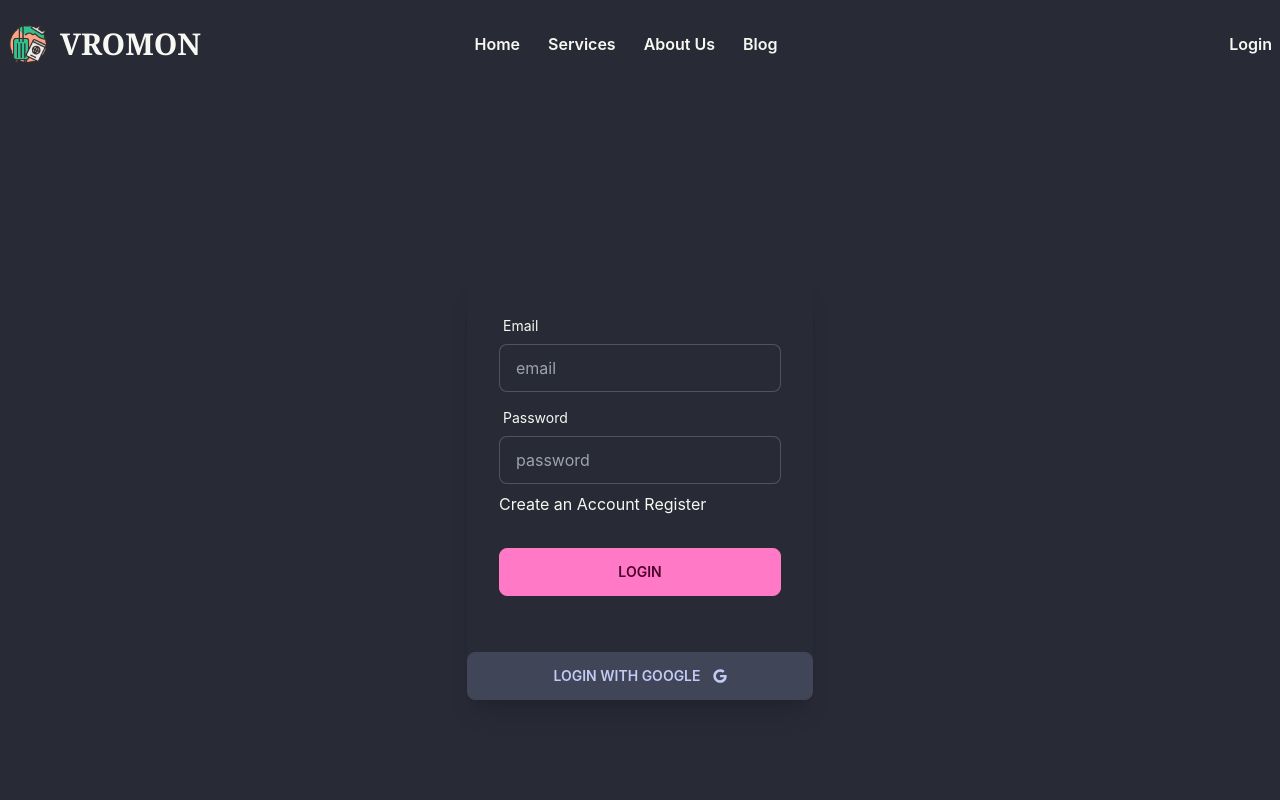
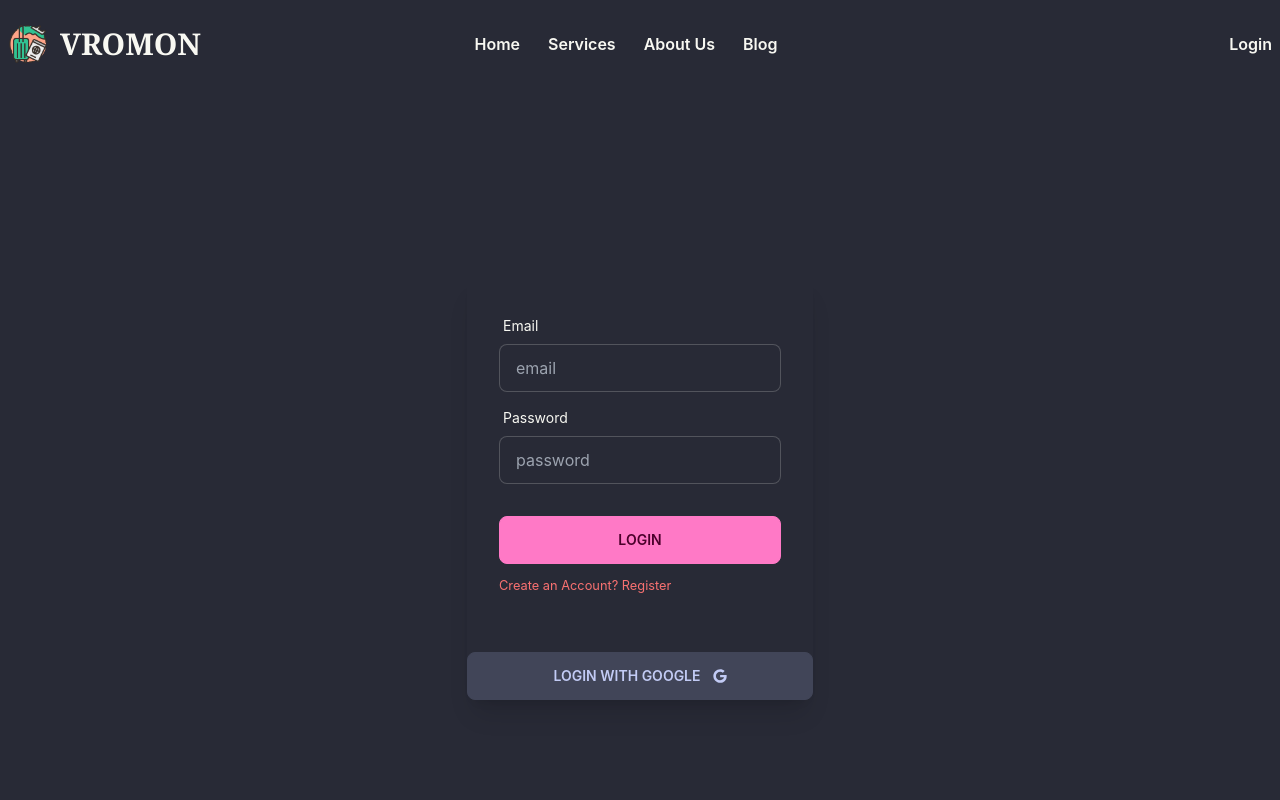
Before and after one commit to kopihannan/service-review-client-side--11, a React (Create React App) app: page /login in a window 1280 px wide. Shown: the top 800 px of the page. Built offline with nearby package versions, Linux system fonts and the light colour scheme; no server answers.

Commit message:
update login logout

```diff
--- a/src/components/Pages/Login.js
+++ b/src/components/Pages/Login.js
@@ -55,11 +55,11 @@ const Login = () => {
                                 </label>
                                 <input name='password' type="password" placeholder="password" className="input input-bordered" />
                             </div>
-                            <div>
-                                <p>Create an Account <Link to='/signup'>Register</Link></p>
-                            </div>
                             <div className="form-control mt-6">
                                 <button className="btn btn-primary">Login</button>
+                            </div>
+                            <div>
+                                <small className='text-red-400'>Create an Account? <Link to='/signup'>Register</Link></small>
                             </div>
                         </form>
                         <div className="form-control mt-6">
--- a/src/components/Pages/SignUp.js
+++ b/src/components/Pages/SignUp.js
@@ -1,7 +1,7 @@
 import { GoogleAuthProvider } from 'firebase/auth';
 import React, { useContext } from 'react';
 import { FaGoogle } from 'react-icons/fa';
-import { useNavigate } from 'react-router-dom';
+import { Link, useNavigate } from 'react-router-dom';
 import { AuthContext } from '../../context/AuthProvider/AuthProvider';
 
 const provider = new GoogleAuthProvider();
@@ -66,6 +66,9 @@ const SignUp = () => {
                             <div className="form-control mt-6">
                                 <button className="btn btn-primary">Signup</button>
                             </div>
+                            <div>
+                                <small className='text-green-400'>Have an Account? <Link to='/login'>Signin</Link></small>
+                            </div>
                         </form>
                         <div className="form-control mt-6">
                             <button onClick={handleGoogle} className="btn btn-danger">Signup with google<FaGoogle className='ml-3'></FaGoogle></button>
```
